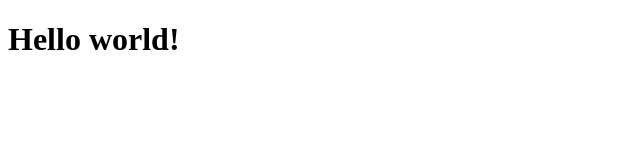
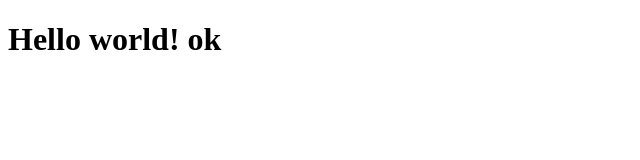
Before and after one commit to HighwireAct/ethansmoller.github.io, a plain HTML site: page index.html in a window 1280 px wide. Shown: the full height of the page, 0-640 px from the left. Drawn offline with Linux system fonts and the light colour scheme.

Commit message:
added ok

```diff
--- a/index.html
+++ b/index.html
@@ -5,6 +5,6 @@
     <title>Document</title>
 </head>
 <body>
-    <h1>Hello world!</h1>
+    <h1>Hello world! ok</h1>
 </body>
 </html>
```
